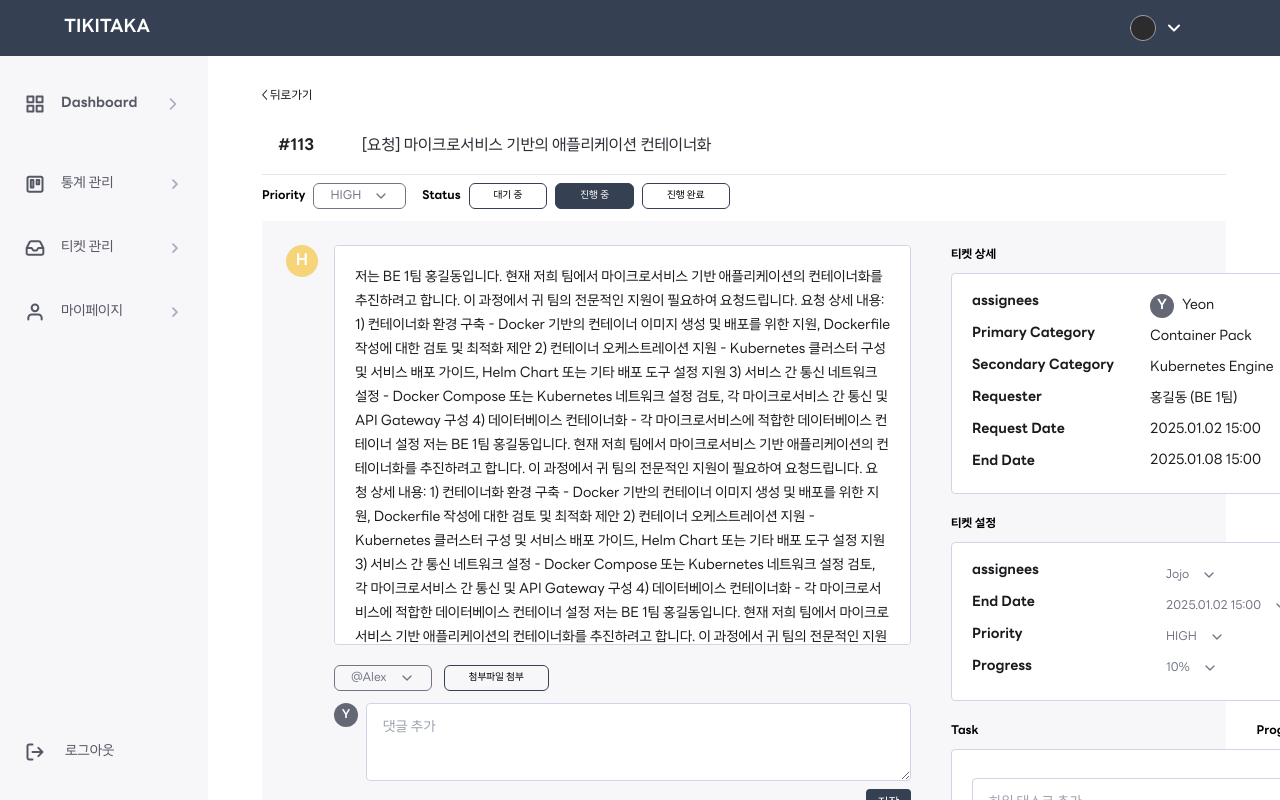
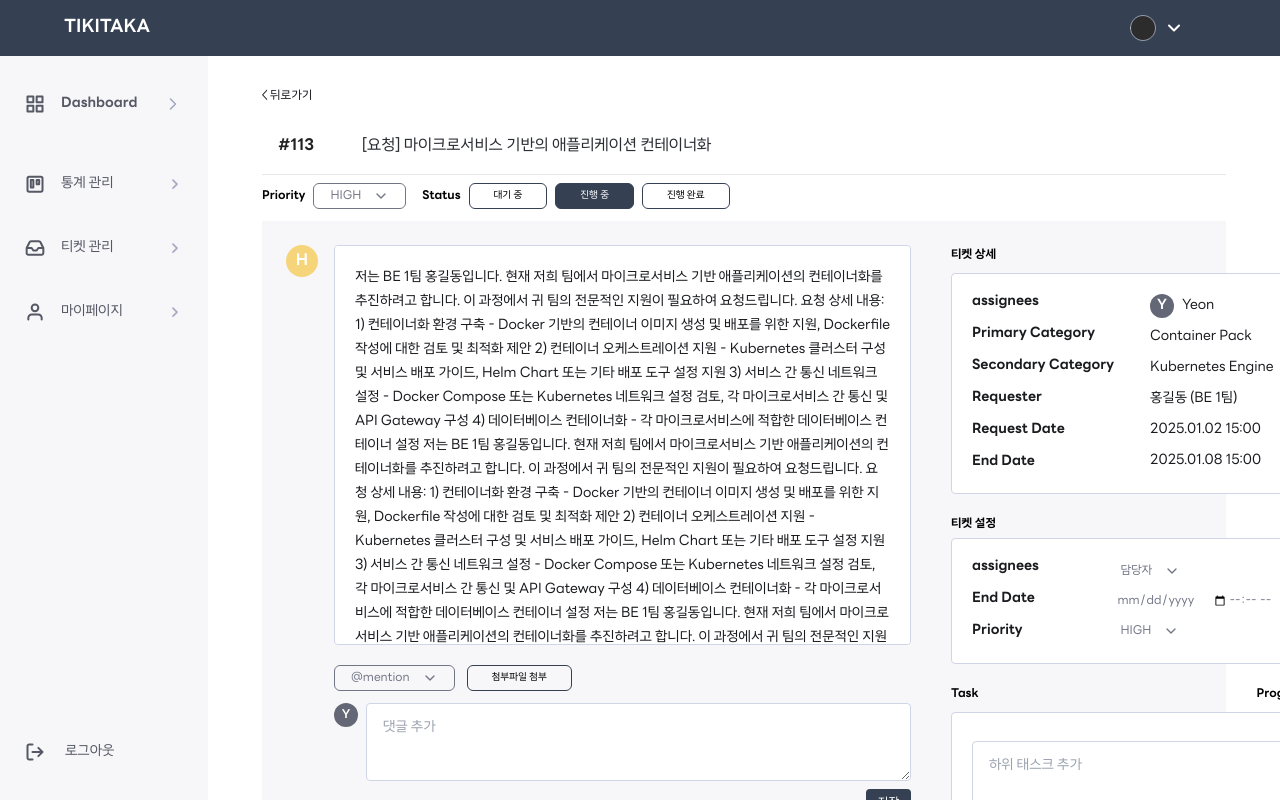
Before and after one commit to lamiiiii/TRILLION-TikiTaka-FE, a React app: page /manager/detail in a window 1280 px wide. Built offline with nearby package versions, Linux system fonts and the light colour scheme.

Commit message:
TKT-39 fix: 우선 순위 전역 상태 연결

```diff
--- a/src/components/common/Dropdown.tsx
+++ b/src/components/common/Dropdown.tsx
@@ -4,6 +4,7 @@
   label: string; // 드롭다운 버튼에 표시될 텍스트
   options: string[]; // 드롭다운 메뉴 항목
   onSelect: (value: string) => void; // 선택 시 호출되는 함수
+  value?: string; // defaultSelected 대신 value를 사용
   defaultSelected?: string; // 기본 선택된 값
   paddingX?: string; // 드롭다운 버튼의 좌우 여백 (Tailwind 클래스)
   border?: boolean; // 드롭다운 border 유무
@@ -14,6 +15,7 @@
   label,
   options,
   onSelect,
+  value,
   defaultSelected = label,
   paddingX = 'px-4', // 기본 여백 값
   border = true,
@@ -35,7 +37,7 @@
         className={`${border ? 'border border-gray-6' : 'border-none'} ${textColor === 'white' ? 'text-white' : 'text-gray-15'} rounded-md py-1 ${paddingX} text-gray-6 text-body-regular flex items-center gap-3`}
         onClick={() => setIsOpen(!isOpen)}
       >
-        <span className="flex items-center leading-none">{selected}</span>
+        <span className="flex items-center leading-none">{value || label}</span>
         <svg
           className={`w-4 h-4 transform transition-transform ml-auto ${isOpen ? 'rotate-180' : 'rotate-0'}`}
           xmlns="http://www.w3.org/2000/svg"
--- a/src/components/manager/detail/ManagerDetailContainer.tsx
+++ b/src/components/manager/detail/ManagerDetailContainer.tsx
@@ -23,7 +23,7 @@
       </button>
 
       <TopMenu boldBlackText="#113" regularText="[요청] 마이크로서비스 기반의 애플리케이션 컨테이너화" />
-      <StatusBar priority="HIGH" status="진행 중" />
+      <StatusBar status="진행 중" />
 
       <section className="flex bg-gray-18 p-6 pb-[38px] mt-3 mb-[100px]">
         <div className="flex gap-4 mr-10">
--- a/src/components/manager/detail/StatusBar.tsx
+++ b/src/components/manager/detail/StatusBar.tsx
@@ -1,23 +1,22 @@
-import {useState} from 'react';
 import DropDown from '../../common/Dropdown';
 import {PRIORITY, STATUS_OPTIONS} from '../../../constants/constants';
-import {PriorityType} from '../../../interfaces/interfaces';
+import {useTicketStore} from '../../../store/store';
 
 interface StatusBarProps {
-  priority: PriorityType;
   status: (typeof STATUS_OPTIONS)[number];
 }
-export default function StatusBar({priority, status}: StatusBarProps) {
-  const [selectedPriority, setSelectedPriority] = useState<PriorityType>(priority);
-  const handleStatusSelect = (selectedOption: string) => {
-    setSelectedPriority(selectedOption as PriorityType);
+export default function StatusBar({status}: StatusBarProps) {
+  const priority = useTicketStore((state) => state.priority);
+  const setPriority = useTicketStore((state) => state.setPriority);
+  const handlePrioritySelect = (selectedOption: string) => {
+    setPriority(selectedOption);
   };
 
   return (
     <div className="flex items-center gap-2 mt-2">
       <div className="flex items-center gap-2 mr-2">
         <label className="text-body-bold">Priority</label>
-        <DropDown label="Priority" options={PRIORITY} defaultSelected={selectedPriority} onSelect={handleStatusSelect} />
+        <DropDown label="Priority" options={PRIORITY} value={priority} onSelect={handlePrioritySelect} />
       </div>
       <div className="flex items-center gap-2">
         <label className="text-body-bold">Status</label>
--- a/src/components/manager/detail/TicketSetting.tsx
+++ b/src/components/manager/detail/TicketSetting.tsx
@@ -1,37 +1,30 @@
 import {useState} from 'react';
 import DropDown from '../../common/Dropdown';
+import {useTicketStore} from '../../../store/store';
+import {PRIORITY} from '../../../constants/constants';
 
 export default function TicketSetting() {
-  const [selectedAssignee, setSelectedAssignee] = useState('Jojo');
-  const [selectedEndDate, setSelectedEndDate] = useState('2025.01.02 15:00');
-  const [selectedPriority, setSelectedPriority] = useState('HIGH');
-  const [selectedProgress, setSelectedProgress] = useState('10%');
+  const [selectedAssignee, setSelectedAssignee] = useState('Yeon');
+  const priority = useTicketStore((state) => state.priority);
+  const setPriority = useTicketStore((state) => state.setPriority);
+  console.log(priority);
+  const handlePrioritySelect = (selectedOption: string) => {
+    setPriority(selectedOption);
+  };
 
   const handleAssigneeSelect = (selectedOption: string) => {
     setSelectedAssignee(selectedOption);
   };
 
-  const handleEndDateSelect = (selectedOption: string) => {
-    setSelectedEndDate(selectedOption);
-  };
-
-  const handlePrioritySelect = (selectedOption: string) => {
-    setSelectedPriority(selectedOption);
-  };
-
-  const handleProgressSelect = (selectedOption: string) => {
-    setSelectedProgress(selectedOption);
-  };
   return (
-    <div className="flex flex-col gap-2">
+    <div className="flex flex-col gap-1">
       <label className="text-body-bold">티켓 설정</label>
       <div className="w-full p-5 border border-gray-2 rounded-[4px] bg-white text-subtitle-regular text-gray-15">
-        <div className="grid grid-cols-2 gap-4">
+        <div className="grid grid-cols-[4fr_6fr] gap-4">
           <div className="text-subtitle flex flex-col gap-4">
             <p>assignees</p>
             <p>End Date</p>
             <p>Priority</p>
-            <p>Progress</p>
           </div>
 
           <div className="flex flex-col gap-[7px]">
@@ -44,27 +37,11 @@
                 border={false}
               />
             </div>
-            <DropDown
-              label="마감 기한"
-              options={['2025.01.02 15:00', '2025.01.02 16:00', '2025.01.02 17:00']}
-              defaultSelected={selectedEndDate}
-              onSelect={handleEndDateSelect}
-              border={false}
-            />
-            <DropDown
-              label="우선 순위"
-              options={['HIGH', 'MEDIUM', 'LOW']}
-              defaultSelected={selectedPriority}
-              onSelect={handlePrioritySelect}
-              border={false}
-            />
-            <DropDown
-              label="진행도"
-              options={['10%', '30%', '60%']}
-              defaultSelected={selectedProgress}
-              onSelect={handleProgressSelect}
-              border={false}
-            />
+            <div className="flex itmes-center ml-3">
+              <input type="date" className="w-min text-gray-6 text-body-regular" />
+              <input type="time" className="w-min text-gray-6 text-body-regular" />
+            </div>
+            <DropDown label="우선 순위" options={PRIORITY} value={priority} onSelect={handlePrioritySelect} border={false} />
           </div>
         </div>
       </div>
--- a/src/interfaces/interfaces.ts
+++ b/src/interfaces/interfaces.ts
@@ -43,5 +43,10 @@
   setIsTokenSet: (state: boolean) => void;
 }
 
+export interface TicketStore {
+  priority: PriorityType;
+  setPriority: (priority: string) => void;
+}
+
 // 기타 interface
 export type PriorityType = (typeof PRIORITY)[number];
--- a/src/store/store.ts
+++ b/src/store/store.ts
@@ -1,7 +1,7 @@
 // store.js
 
 import {create} from 'zustand'; // create로 zustand를 불러옵니다.
-import {TokenStore, UserStore} from '../interfaces/interfaces';
+import {TicketStore, TokenStore, UserStore} from '../interfaces/interfaces';
 
 // 역할 임시 전달 - user, manager, admin (추후 로그인시 전달 받아와서 저장)
 // 시스템 사용자 정보 저장 전역변수
@@ -17,3 +17,8 @@
   isTokenSet: false,
   setIsTokenSet: (state) => set({isTokenSet: state}),
 }));
+
+export const useTicketStore = create<TicketStore>((set) => ({
+  priority: 'HIGH',
+  setPriority: (priority: string) => set((state) => ({...state, priority})),
+}));
```
